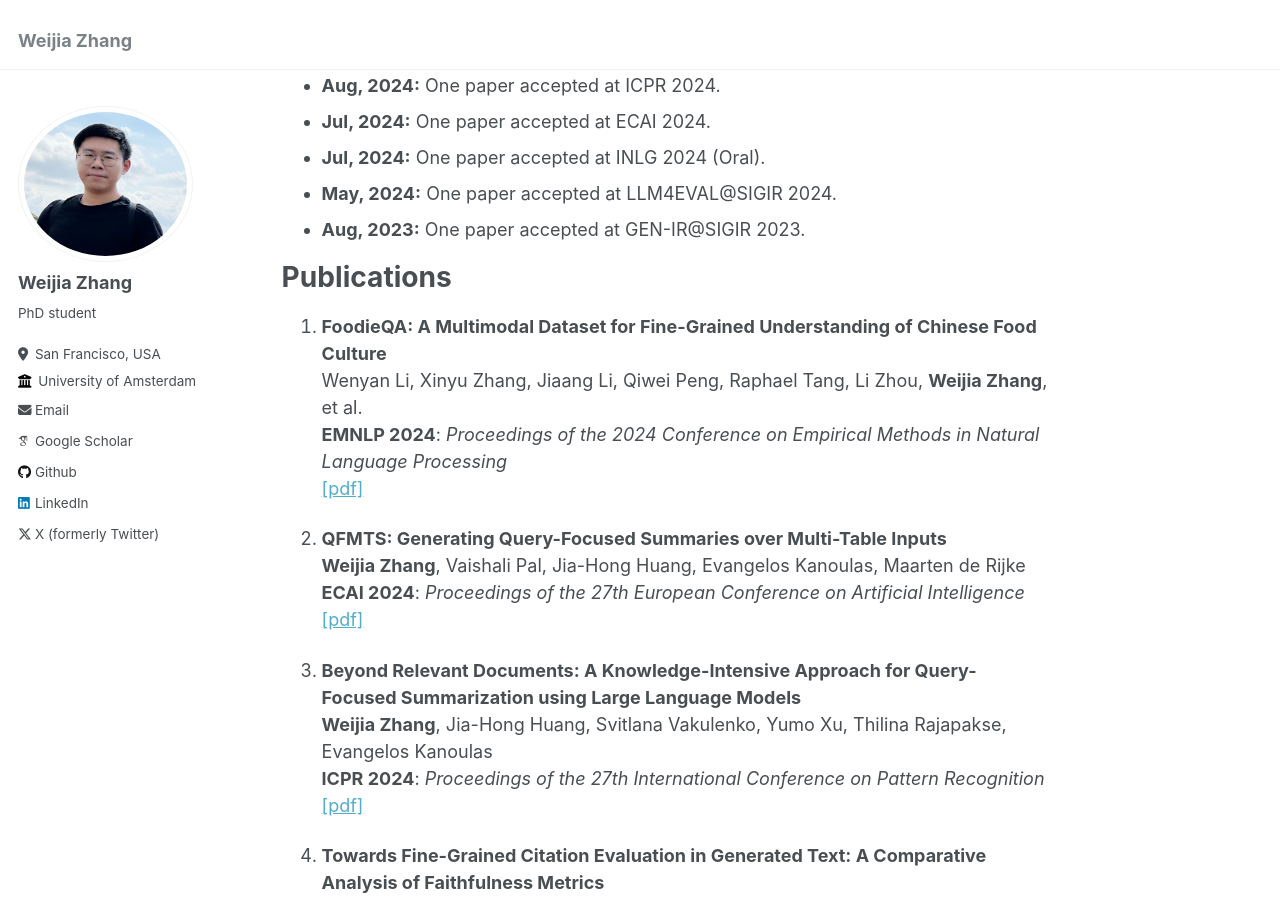
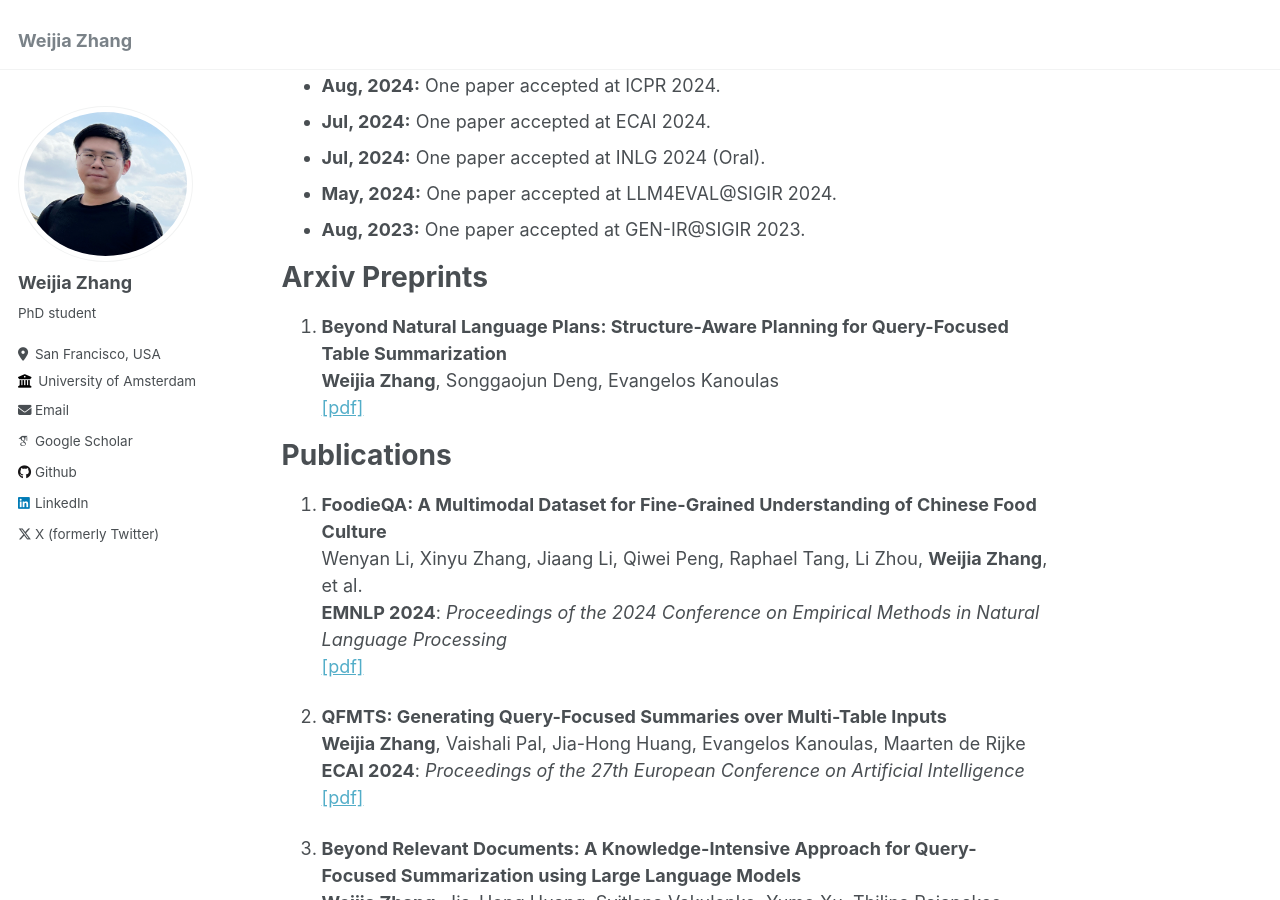
Before and after one commit to wjzhang392/wjzhang392.github.io, a Jekyll site: the page built from _pages/about.md, in a window 1280 px wide and 900 px high, scrolled down 585 px. Built offline with Jekyll 4.4.1, drawn with Linux system fonts in a browser that asks for light colours; some web fonts are replaced.

Commit message:
Update about.md

```diff
--- a/_pages/about.md
+++ b/_pages/about.md
@@ -28,23 +28,30 @@ News
 - **May, 2024:** One paper accepted at LLM4EVAL@SIGIR 2024.
 - **Aug, 2023:** One paper accepted at GEN-IR@SIGIR 2023.
 
+Arxiv Preprints
+======
+
+1. **Beyond Natural Language Plans: Structure-Aware Planning for Query-Focused Table Summarization**
+**Weijia Zhang**, Songgaojun Deng, Evangelos Kanoulas
+[[pdf]](https://arxiv.org/pdf/2507.22829)
+
 Publications
 ======
 
 1. **FoodieQA: A Multimodal Dataset for Fine-Grained Understanding of Chinese Food Culture**
 Wenyan Li, Xinyu Zhang, Jiaang Li, Qiwei Peng, Raphael Tang, Li Zhou, **Weijia Zhang**, et al.
 **EMNLP 2024**: _Proceedings of the 2024 Conference on Empirical Methods in Natural Language Processing_
-[[pdf]](https://arxiv.org/abs/2406.11030)
+[[pdf]](https://arxiv.org/pdf/2406.11030)
 
 1. **QFMTS: Generating Query-Focused Summaries over Multi-Table Inputs**
 **Weijia Zhang**, Vaishali Pal, Jia-Hong Huang, Evangelos Kanoulas, Maarten de Rijke
 **ECAI 2024**: _Proceedings of the 27th European Conference on Artificial Intelligence_
-[[pdf]](https://arxiv.org/abs/2405.05109)
+[[pdf]](https://arxiv.org/pdf/2405.05109)
 
 1. **Beyond Relevant Documents: A Knowledge-Intensive Approach for Query-Focused Summarization using Large Language Models**
 **Weijia Zhang**, Jia-Hong Huang, Svitlana Vakulenko, Yumo Xu, Thilina Rajapakse, Evangelos Kanoulas
 **ICPR 2024**: _Proceedings of the 27th International Conference on Pattern Recognition_
-[[pdf]](https://arxiv.org/abs/2408.10357)
+[[pdf]](https://arxiv.org/pdf/2408.10357)
 
 1. **Towards Fine-Grained Citation Evaluation in Generated Text: A Comparative Analysis of Faithfulness Metrics**
 **Weijia Zhang**, Mohammad Aliannejadi, Yifei Yuan, Jiahuan Pei, Jia-hong Huang, Evangelos Kanoulas
@@ -54,12 +61,12 @@ Wenyan Li, Xinyu Zhang, Jiaang Li, Qiwei Peng, Raphael Tang, Li Zhou, **Weijia Z
 1. **A Comparative Analysis of Faithfulness Metrics and Humans in Citation Evaluation**
 **Weijia Zhang**, Mohammad Aliannejadi, Jiahuan Pei, Yifei Yuan, Jia-Hong Huang, Evangelos Kanoulas
 **LLM4Eval@SIGIR 2024**: _The First Workshop on Large Language Model for Evaluation in Information Retrieval_
-[[pdf]](https://arxiv.org/abs/2408.12398)
+[[pdf]](https://arxiv.org/pdf/2408.12398)
 
 1. **Tackling Query-Focused Summarization as A Knowledge-Intensive Task: A Pilot Study**
 **Weijia Zhang**, Svitlana Vakulenko, Thilina Rajapakse, Yumo Xu, Evangelos Kanoulas
 **Gen-IR@SIGIR 2023**: _The First Workshop on Generative Information Retrieval_
-[[pdf]](https://arxiv.org/abs/2112.07536)
+[[pdf]](https://arxiv.org/pdf/2112.07536)
 
 1. **A Deep Neural Information Fusion Architecture for Textual Network Embeddings**
 Zenan Xu, Qinliang Su, Xiaojun Quan, **Weijia Zhang**
```
